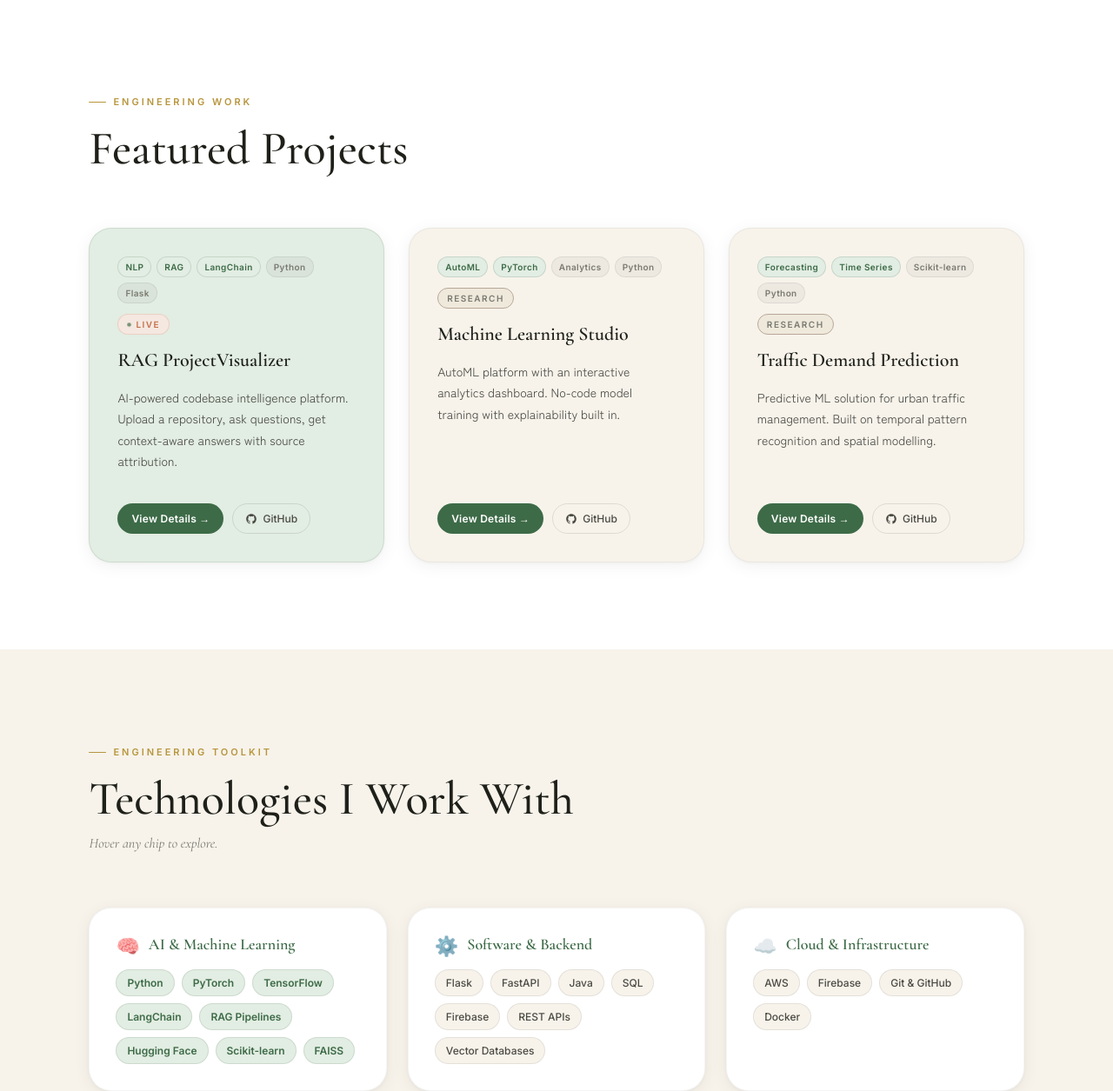
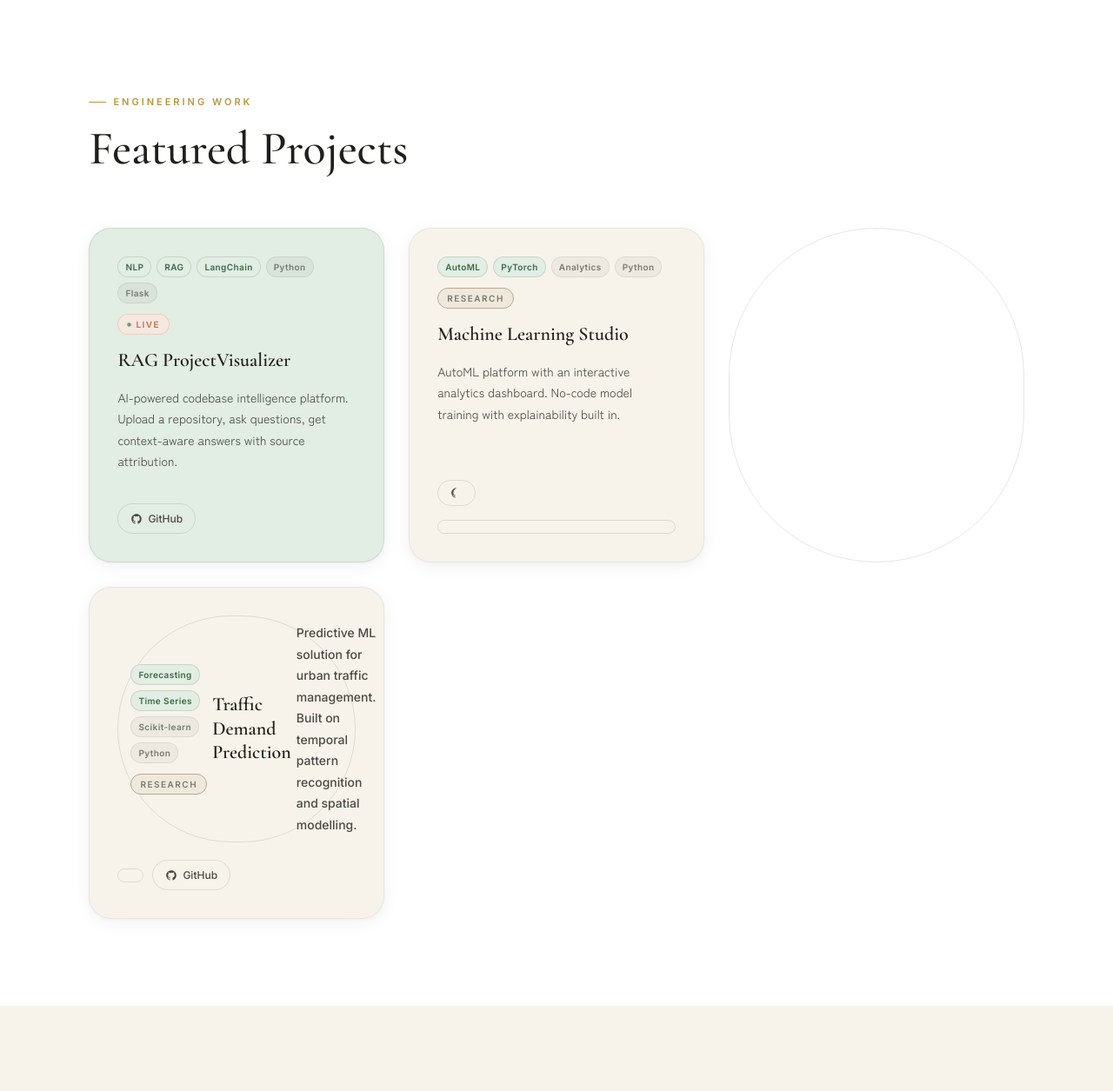
Before and after one commit to nancy0807/niharika-portfolio, a Flask app: page / in a window 1280 px wide. Shown: the part 3143-4398 px from the top of the page at 87% size. Run offline with Flask 3, Linux system fonts and the light colour scheme.

Commit message:
remove view details buttons

```diff
--- a/templates/index.html
+++ b/templates/index.html
@@ -433,7 +433,7 @@
                 </div>
             </div>
             <div class="project-footer">
-                <a href="rag.html" class="btn-project-primary">View Details →</a>
+
                 <a href="https://github.com/nancy0807" target="_blank" rel="noopener" class="btn-project-ghost">
                     <svg width="14" height="14" viewBox="0 0 24 24" fill="currentColor"><path d="M12 2C6.477 2 2 6.477 2 12c0 4.418 2.865 8.168 6.839 9.491.5.092.682-.217.682-.482 0-.237-.009-.868-.013-1.703-2.782.604-3.369-1.34-3.369-1.34-.454-1.156-1.11-1.463-1.11-1.463-.908-.62.069-.608.069-.608 1.003.07 1.531 1.03 1.531 1.03.892 1.529 2.341 1.087 2.91.832.092-.647.35-1.088.636-1.338-2.22-.253-4.555-1.11-4.555-4.943 0-1.091.39-1.984 1.029-2.683-.103-.253-.446-1.27.098-2.647 0 0 .84-.269 2.75 1.025A9.578 9.578 0 0112 6.836c.85.004 1.705.114 2.504.336 1.909-1.294 2.747-1.025 2.747-1.025.546 1.377.202 2.394.1 2.647.64.699 1.028 1.592 1.028 2.683 0 3.842-2.339 4.687-4.566 4.935.359.309.678.919.678 1.852 0 1.336-.012 2.415-.012 2.741 0 .267.18.578.688.48C19.138 20.165 22 16.418 22 12c0-5.523-4.477-10-10-10z"/></svg>
                     GitHub
@@ -478,7 +478,12 @@
                 </div>
             </div>
             <div class="project-footer">
-                <a href="#" class="btn-project-primary">View Details →</a>
+
+                <a href="https://github.com/nancy0807" target="_blank" rel="noopener" class="btn-project-ghost">
+                    <svg width="14" height="14" viewBox="0 0 24 24" fill="currentColor"><path d="M12 2C6.477 2 2 6.477 2 12c0 4.418 2.865 8.168 6.839 9.491.5.092.682-.217.682-.482 0-.237-.009-.868-.013-1.703-2.782.604-3.369-1.34-3.369-1.34-.454-1.156-1.11-1.463-1.11-1.463-.908-.62.069-.608.069-.608 1.003.07 1.531 1.03 1.531 1.03.892 1.529 2.341 1.087 2.91.832.092-.647.35-1.088.636-1.338-2.22-.253-4.555-1.11-4.555-4.943 0-1.091.39-1.984 1.029-2.683-.103-.253-.446-1.27.098-2<|fim_middle|>
+            </div>
+            <div class="project-footer">
+
                 <a href="https://github.com/nancy0807" target="_blank" rel="noopener" class="btn-project-ghost">
                     <svg width="14" height="14" viewBox="0 0 24 24" fill="currentColor"><path d="M12 2C6.477 2 2 6.477 2 12c0 4.418 2.865 8.168 6.839 9.491.5.092.682-.217.682-.482 0-.237-.009-.868-.013-1.703-2.782.604-3.369-1.34-3.369-1.34-.454-1.156-1.11-1.463-1.11-1.463-.908-.62.069-.608.069-.608 1.003.07 1.531 1.03 1.531 1.03.892 1.529 2.341 1.087 2.91.832.092-.647.35-1.088.636-1.338-2.22-.253-4.555-1.11-4.555-4.943 0-1.091.39-1.984 1.029-2.683-.103-.253-.446-1.27.098-2.647 0 0 .84-.269 2.75 1.025A9.578 9.578 0 0112 6.836c.85.004 1.705.114 2.504.336 1.909-1.294 2.747-1.025 2.747-1.025.546 1.377.202 2.394.1 2.647.64.699 1.028 1.592 1.028 2.683 0 3.842-2.339 4.687-4.566 4.935.359.309.678.919.678 1.852 0 1.336-.012 2.415-.012 2.741 0 .267.18.578.688.48C19.138 20.165 22 16.418 22 12c0-5.523-4.477-10-10-10z"/></svg>
                     GitHub
@@ -523,7 +528,7 @@
                 </div>
             </div>
             <div class="project-footer">
-                <a href="#" class="btn-project-primary">View Details →</a>
+
                 <a href="https://github.com/nancy0807" target="_blank" rel="noopener" class="btn-project-ghost">
                     <svg width="14" height="14" viewBox="0 0 24 24" fill="currentColor"><path d="M12 2C6.477 2 2 6.477 2 12c0 4.418 2.865 8.168 6.839 9.491.5.092.682-.217.682-.482 0-.237-.009-.868-.013-1.703-2.782.604-3.369-1.34-3.369-1.34-.454-1.156-1.11-1.463-1.11-1.463-.908-.62.069-.608.069-.608 1.003.07 1.531 1.03 1.531 1.03.892 1.529 2.341 1.087 2.91.832.092-.647.35-1.088.636-1.338-2.22-.253-4.555-1.11-4.555-4.943 0-1.091.39-1.984 1.029-2.683-.103-.253-.446-1.27.098-2.647 0 0 .84-.269 2.75 1.025A9.578 9.578 0 0112 6.836c.85.004 1.705.114 2.504.336 1.909-1.294 2.747-1.025 2.747-1.025.546 1.377.202 2.394.1 2.647.64.699 1.028 1.592 1.028 2.683 0 3.842-2.339 4.687-4.566 4.935.359.309.678.919.678 1.852 0 1.336-.012 2.415-.012 2.741 0 .267.18.578.688.48C19.138 20.165 22 16.418 22 12c0-5.523-4.477-10-10-10z"/></svg>
                     GitHub
```
